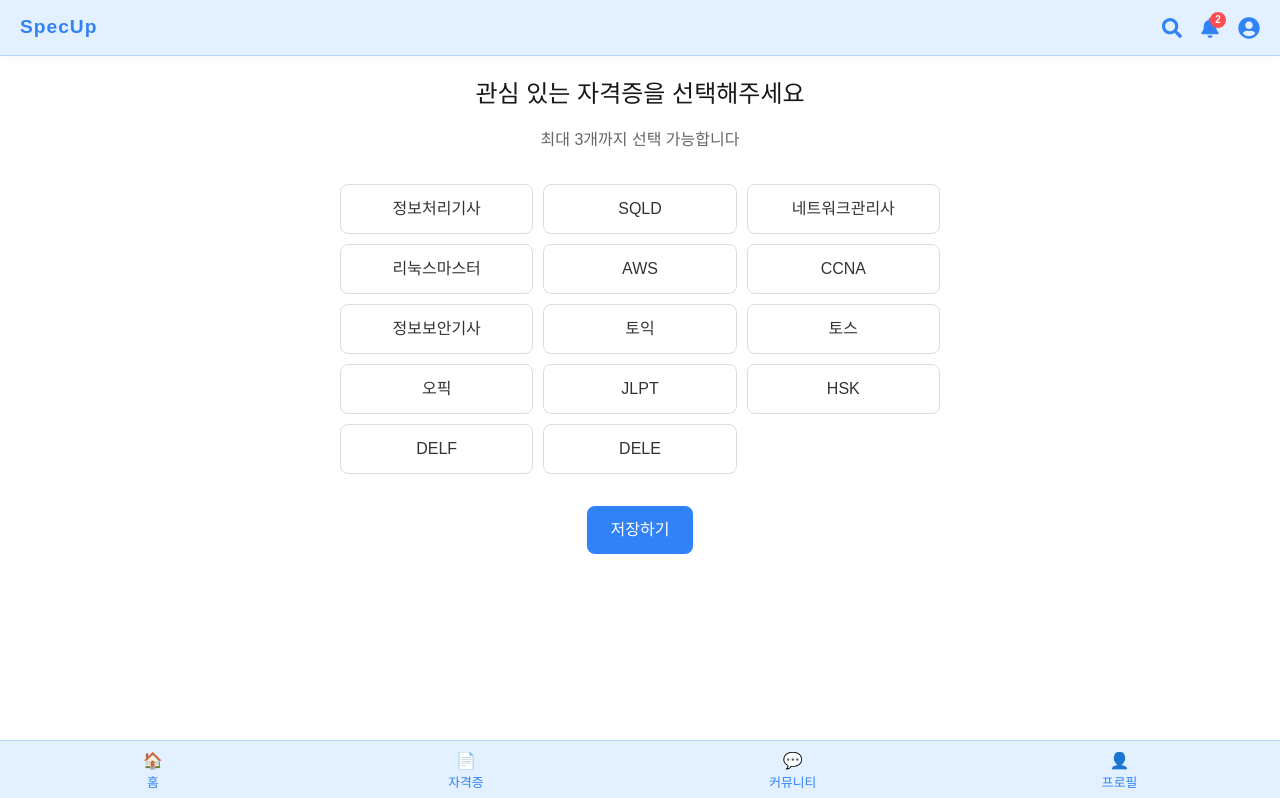
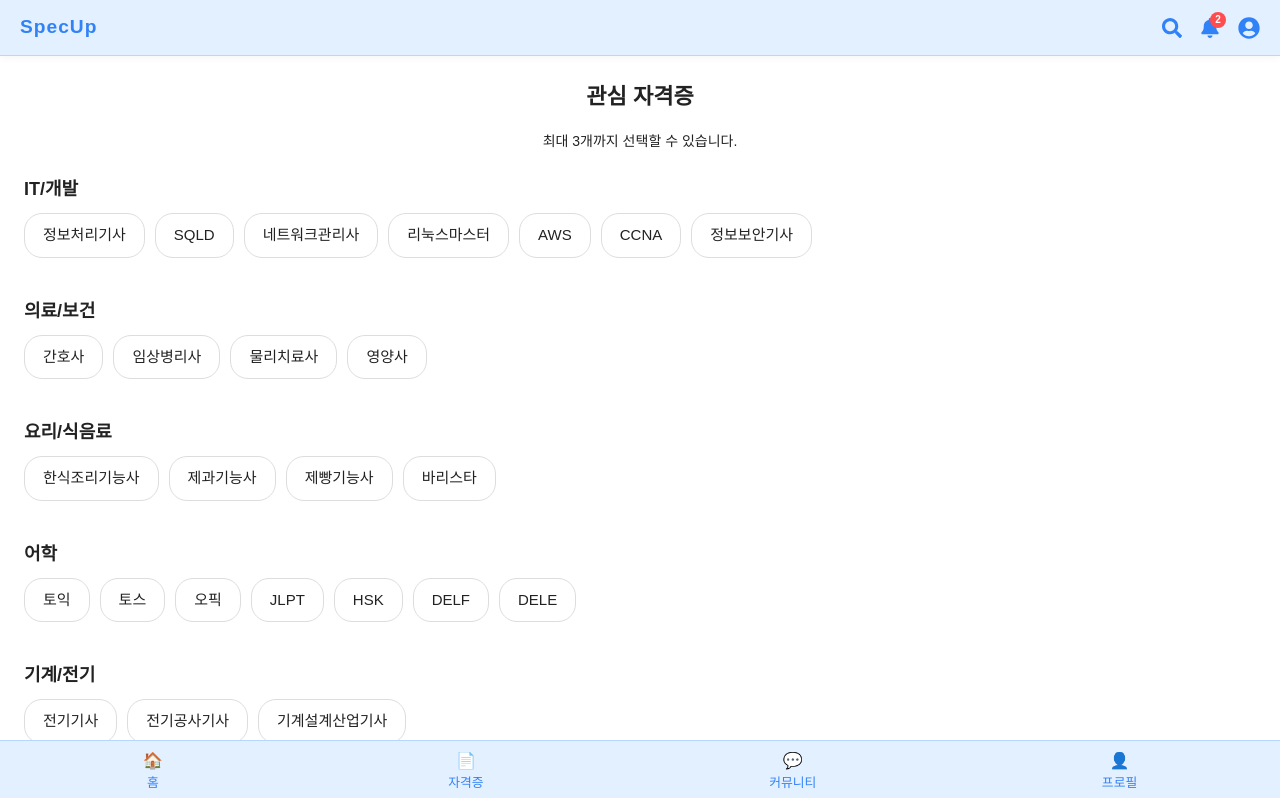
Before and after one commit to ChoysProject/SpecUp, a Next.js app in the folder frontend/: page /select-cert in a window 1280 px wide. Shown: the top 798 px of the page. Built offline with nearby package versions, Linux system fonts and the light colour scheme; no server answers; sample sign-in values are in the browser's storage.

Commit message:
자격증 취득 및 직무 선택 개발건 수정.

```diff
--- a/frontend/src/app/login/page.tsx
+++ b/frontend/src/app/login/page.tsx
@@ -271,6 +271,7 @@ export default function LoginPage() {
                   justifyContent: "center",
                   alignItems: "center",
                   boxShadow: "0 2px 4px rgba(0,0,0,0.1)",
+                  overflow: "hidden",
                 }}
                 onClick={() => window.location.href = KAKAO_LOGIN_URL}
               >
@@ -293,10 +294,21 @@ export default function LoginPage() {
                   justifyContent: "center",
                   alignItems: "center",
                   boxShadow: "0 2px 4px rgba(0,0,0,0.1)",
+                  overflow: "hidden",
                 }}
                 onClick={() => window.location.href = GOOGLE_LOGIN_URL}
               >
-                <Image src="/images/g-logo.png" alt="구글" width={36} height={36} />
+                <div style={{
+                  width: 44,
+                  height: 44,
+                  borderRadius: "50%",
+                  background: "#fff",
+                  display: "flex",
+                  alignItems: "center",
+                  justifyContent: "center",
+                }}>
+                  <Image src="/images/g-logo.png" alt="구글" width={28} height={28} />
+                </div>
               </button>
               <div style={{ fontSize: 12, color: "#444", marginTop: 8 }}>Google</div>
             </div>
--- a/frontend/src/app/select-cert/page.tsx
+++ b/frontend/src/app/select-cert/page.tsx
@@ -6,9 +6,45 @@ import { toast, ToastContainer } from "react-toastify";
 import "react-toastify/dist/ReactToastify.css";
 
 const CERT_LIST = [
-  "정보처리기사", "SQLD", "네트워크관리사", "리눅스마스터", "AWS", "CCNA", "정보보안기사",
-  "토익", "토스", "오픽", "JLPT", "HSK", "DELF", "DELE"
+  { name: "정보처리기사", category: "IT/개발" },
+  { name: "SQLD", category: "IT/개발" },
+  { name: "네트워크관리사", category: "IT/개발" },
+  { name: "리눅스마스터", category: "IT/개발" },
+  { name: "AWS", category: "IT/개발" },
+  { name: "CCNA", category: "IT/개발" },
+  { name: "정보보안기사", category: "IT/개발" },
+  { name: "간호사", category: "의료/보건" },
+  { name: "임상병리사", category: "의료/보건" },
+  { name: "물리치료사", category: "의료/보건" },
+  { name: "영양사", category: "의료/보건" },
+  { name: "한식조리기능사", category: "요리/식음료" },
+  { name: "제과기능사", category: "요리/식음료" },
+  { name: "제빵기능사", category: "요리/식음료" },
+  { name: "바리스타", category: "요리/식음료" },
+  { name: "토익", category: "어학" },
+  { name: "토스", category: "어학" },
+  { name: "오픽", category: "어학" },
+  { name: "JLPT", category: "어학" },
+  { name: "HSK", category: "어학" },
+  { name: "DELF", category: "어학" },
+  { name: "DELE", category: "어학" },
+  { name: "전기기사", category: "기계/전기" },
+  { name: "전기공사기사", category: "기계/전기" },
+  { name: "기계설계산업기사", category: "기계/전기" },
+  { name: "건축기사", category: "건설/안전" },
+  { name: "산업안전기사", category: "건설/안전" },
+  { name: "소방설비기사", category: "건설/안전" },
+  { name: "사회복지사", category: "사회/교육" },
+  { name: "보육교사", category: "사회/교육" },
+  { name: "청소년지도사", category: "사회/교육" },
+  { name: "공인중개사", category: "경영/사무" },
+  { name: "세무사", category: "경영/사무" },
+  { name: "회계사", category: "경영/사무" },
+  { name: "노무사", category: "경영/사무" },
+  // ... 필요시 더 추가
 ];
+
+const CATEGORY_LIST = Array.from(new Set(CERT_LIST.map(cert => cert.category)));
 
 export default function SelectCertPage() {
   const [selected, setSelected] = useState<string[]>([]);
@@ -69,64 +105,64 @@ export default function SelectCertPage() {
   };
 
   return (
-    <div style={{
-      minHeight: '100vh',
-      background: '#fff',
-      padding: '20px',
+    <div style={{ minHeight: '100vh', background: '#fff', padding: 24 }}>
+      <ToastContainer position="top-center" autoClose={1500} hideProgressBar />
+      <h2 style={{ fontSize: 22, fontWeight: 700, marginBottom: 18, color: '#222', textAlign: 'center' }}>
+        관심 자격증
+      </h2>
+      <div style={{ color: '#222', fontSize: 14, marginBottom: 24, fontWeight: 500, textAlign: 'center' }}>
+        최대 3개까지 선택할 수 있습니다.
+      </div>
+      {CATEGORY_LIST.map(category => (
+        <div key={category} style={{ marginBottom: 32 }}>
+          <div style={{ fontWeight: 700, fontSize: 18, marginBottom: 10, color: '#222' }}>{category}</div>
+          <div style={{ display: 'flex', flexWrap: 'wrap', gap: 10 }}>
+            {CERT_LIST.filter(cert => cert.category === category).map(cert => (
+              <button
+                key={cert.name}
+                onClick={() => handleSelect(cert.name)}
+                style={{
+                  padding: '10px 18px',
+                  borderRadius: 18,
+                  border: selected.includes(cert.name) ? '2px solid #3182f6' : '1px solid #ddd',
+                  background: selected.includes(cert.name) ? '#3182f6' : '#fff',
+                  color: selected.includes(cert.name) ? '#fff' : '#222',
+                  fontWeight: 500,
+                  fontSize: 15,
+                  marginBottom: 8,
+                  cursor: 'pointer',
                   display: 'flex',
-      flexDirection: 'column',
-      alignItems: 'center'
-    }}>
-      <ToastContainer position="top-center" autoClose={1500} hideProgressBar />
-
-      <h1 style={{ fontSize: '1.5rem', marginBottom: '1rem', textAlign: 'center' }}>
-        관심 있는 자격증을 선택해주세요
-      </h1>
-      <p style={{ color: '#666', marginBottom: '2rem', textAlign: 'center' }}>
-        최대 3개까지 선택 가능합니다
-      </p>
-
-      <div style={{
-        display: 'grid',
-        gridTemplateColumns: 'repeat(auto-fill, minmax(150px, 1fr))',
-        gap: '10px',
-        width: '100%',
-        maxWidth: '600px'
-      }}>
-        {CERT_LIST.map((item) => (
-          <button
-            key={item}
-            onClick={() => handleSelect(item)}
-            style={{
-              padding: '12px',
-              border: '1px solid #ddd',
-              borderRadius: '8px',
-              background: selected.includes(item) ? '#3182f6' : '#fff',
-              color: selected.includes(item) ? '#fff' : '#333',
-              cursor: 'pointer',
-              transition: 'all 0.2s'
+                  alignItems: 'center',
+                  gap: '8px',
+                  transition: 'all 0.2s',
                 }}
+                disabled={selected.length >= 3 && !selected.includes(cert.name)}
               >
-            {item}
+                {cert.name}
               </button>
             ))}
           </div>
-
+        </div>
+      ))}
+      <div style={{ textAlign: 'right' }}>
         <button
           onClick={handleSave}
+          disabled={selected.length === 0}
           style={{
-          marginTop: '2rem',
-          padding: '12px 24px',
-          background: '#3182f6',
+            background: selected.length ? '#3182f6' : '#bbb',
             color: '#fff',
             border: 'none',
-          borderRadius: '8px',
-          cursor: 'pointer',
-          fontSize: '1rem'
+            borderRadius: 10,
+            padding: '12px 32px',
+            fontSize: 17,
+            fontWeight: 600,
+            cursor: selected.length ? 'pointer' : 'not-allowed',
+            marginTop: 16,
           }}
         >
-        저장하기
+          저장
         </button>
+      </div>
     </div>
   );
 }
--- a/frontend/src/app/select-interest/page.tsx
+++ b/frontend/src/app/select-interest/page.tsx
@@ -5,7 +5,6 @@ import { useRouter } from "next/navigation";
 import { toast, ToastContainer } from "react-toastify";
 import "react-toastify/dist/ReactToastify.css";
 
-<<<<<<< HEAD
 interface CategoryItem {
   name: string;
   icon: string;
@@ -77,11 +76,14 @@ const JOB_LIST: CategoryItem[] = [
   { name: "환경/에너지 전문가", icon: "🌱" },
   { name: "드론/로봇 전문가", icon: "🛸" },
   { name: "블록체인/핀테크", icon: "💎" }
-=======
-const INDUSTRY_LIST = [
-  "의료/건강/제약", "IT/포털/인터넷", "교육업", "광고/마케팅업계", "디자인업계", "무역/상사", "금융업", "세무/회계",
-  "법률/법무", "부동산/건설", "유통/물류", "제조/생산", "서비스업", "미디어/출판", "공공/비영리"
->>>>>>> 9960f415eace9ffdc6cc8588fced601febdbd135
+];
+
+const CERT_LIST = [
+  { name: "정보처리기사", category: "IT/개발" },
+  { name: "SQLD", category: "IT/개발" },
+  { name: "간호사", category: "의료/보건" },
+  { name: "한식조리기능사", category: "요리/식음료" },
+  // ... 더 많은 자격증
 ];
 
 export default function SelectInterestPage() {
@@ -143,9 +145,8 @@ export default function SelectInterestPage() {
   };
 
   return (
-<<<<<<< HEAD
     <div style={{ minHeight: "100vh", background: "#fff", padding: 24 }}>
-      <h2 style={{ fontSize: 22, fontWeight: 700, marginBottom: 18 }}>업종/직무</h2>
+      <h2 style={{ fontSize: 22, fontWeight: 700, marginBottom: 18, color: '#222' }}>업종/직무</h2>
       <div style={{ marginBottom: 32 }}>
         <div style={{ fontWeight: 600, fontSize: 18, marginBottom: 10 }}>업종</div>
         <div style={{ display: "flex", flexWrap: "wrap", gap: 10 }}>
@@ -222,68 +223,9 @@ export default function SelectInterestPage() {
           저장
         </button>
       </div>
-      <div style={{ color: "#888", fontSize: 14, marginTop: 18 }}>
+      <div style={{ color: "#222", fontSize: 14, marginTop: 18, fontWeight: 500 }}>
         최대 3개까지 선택할 수 있습니다.
-=======
-    <div style={{
-      minHeight: '100vh',
-      background: '#fff',
-      padding: '20px',
-      display: 'flex',
-      flexDirection: 'column',
-      alignItems: 'center'
-    }}>
-      <ToastContainer position="top-center" autoClose={1500} hideProgressBar />
-
-      <h1 style={{ fontSize: '1.5rem', marginBottom: '1rem', textAlign: 'center' }}>
-        관심 있는 업종을 선택해주세요
-      </h1>
-      <p style={{ color: '#666', marginBottom: '2rem', textAlign: 'center' }}>
-        최대 3개까지 선택 가능합니다
-      </p>
-
-      <div style={{
-        display: 'grid',
-        gridTemplateColumns: 'repeat(auto-fill, minmax(150px, 1fr))',
-        gap: '10px',
-        width: '100%',
-        maxWidth: '600px'
-      }}>
-        {INDUSTRY_LIST.map((item) => (
-          <button
-            key={item}
-            onClick={() => handleSelect(item)}
-            style={{
-              padding: '12px',
-              border: '1px solid #ddd',
-              borderRadius: '8px',
-              background: selected.includes(item) ? '#3182f6' : '#fff',
-              color: selected.includes(item) ? '#fff' : '#333',
-              cursor: 'pointer',
-              transition: 'all 0.2s'
-            }}
-          >
-            {item}
-          </button>
-        ))}
->>>>>>> 9960f415eace9ffdc6cc8588fced601febdbd135
       </div>
-
-      <button
-        onClick={handleSave}
-        style={{
-          marginTop: '2rem',
-          padding: '12px 24px',
-          background: '#3182f6',
-          color: '#fff',
-          border: 'none',
-          borderRadius: '8px',
-          cursor: 'pointer',
-          fontSize: '1rem'
-        }}
-      >
-        저장하기
-      </button>
     </div>
   );
 }
```
Lines whose indentation alone changed are shown as unchanged.
